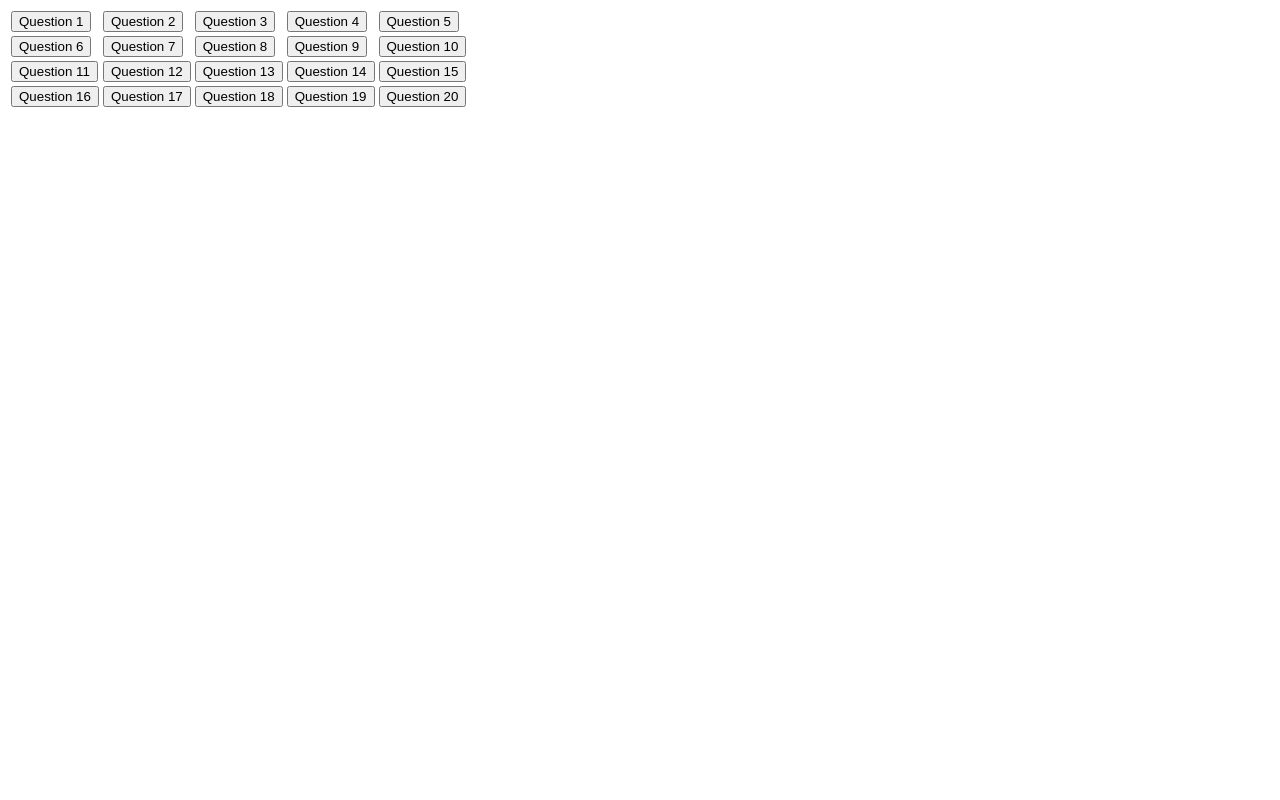
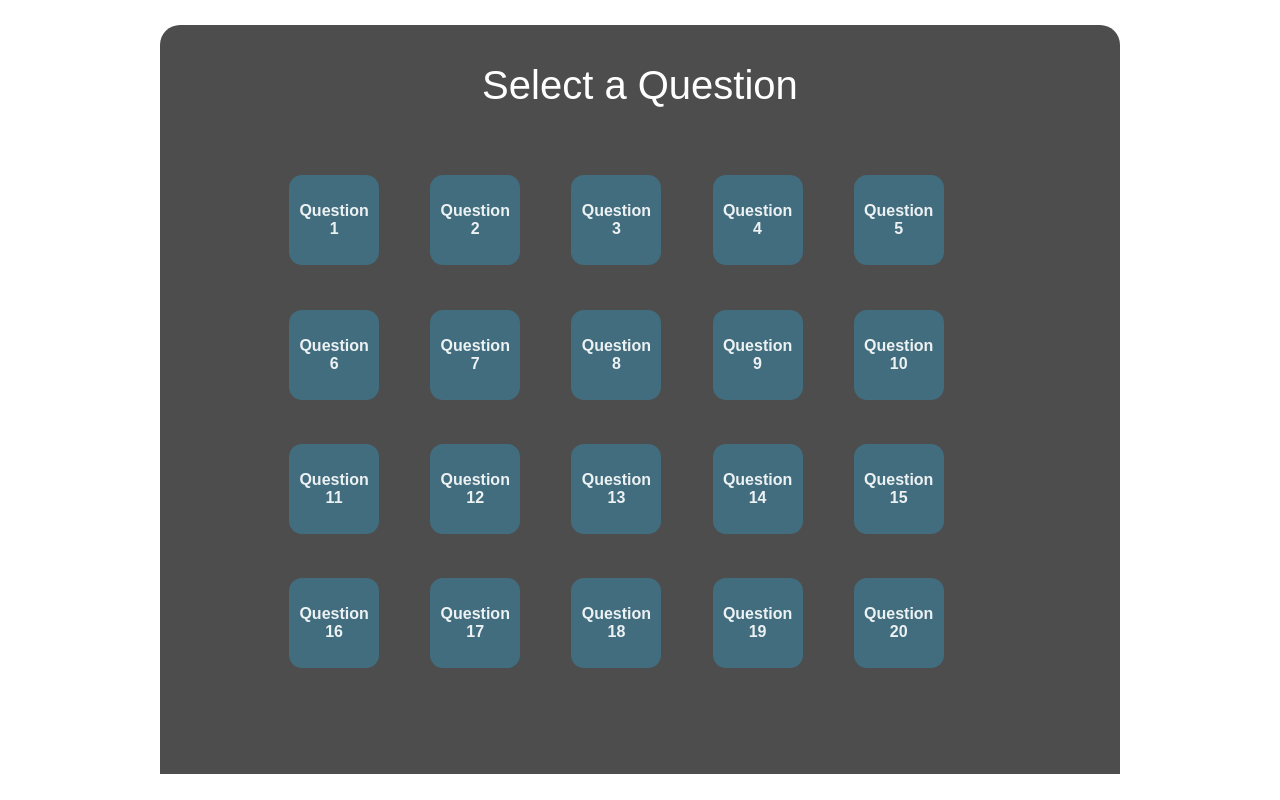
Before and after one commit to paulorcmendes/CacaBugs, a PHP site: page / in a window 1280 px wide. Run offline with PHP 8.4, Linux system fonts and the light colour scheme.

Commit message:
Adicionados efeitos de design ao menu

```diff
--- a/script.js
+++ b/script.js
@@ -67,7 +67,9 @@ function loadHTMLOfQuestion(index) {
     html += "</div>";
    	html += "<div class = \"result\" id = \"myResult\"> </div>";
     html += "</div>";
+
     document.body.innerHTML = html;
+
     document.body.appendChild(divBlack);
     openCode(code[0].getAttribute('language'));
 }
@@ -75,18 +77,27 @@ function loadHTMLOfQuestion(index) {
 function loadHTMLOfMenu(numberOfColumns){
     if(numberOfColumns == null) numberOfColumns = 5;
     var questions = dataBase.getElementsByTagName("question");
+    var divTotal = document.createElement("DIV");
+    var divIns = document.createElement("DIV");
     var divMenu = document.createElement("DIV");
     var table = document.createElement("TABLE");
     var actualRow;
     var iRow = 0;
+    table.className = "tableMenu";
+    divTotal.className = "total";
+    divIns.className = "instruction";
     divMenu.className = "menu";
     for(var i = 0; i<questions.length; i++){
         if(i%numberOfColumns == 0) actualRow = table.insertRow(iRow++);
-        actualRow.insertCell(i%numberOfColumns).innerHTML = "<button onclick = \"loadHTMLOfQuestion("+i+");\">Question "+(i+1)+"</button>";
+        actualRow.insertCell(i%numberOfColumns).innerHTML = "<button onclick = \"loadHTMLOfQuestion("+i+");\" class = \"menuQuestion\">Question "+(i+1)+"</button>";
     }
     divMenu.appendChild(table);
     document.body.innerHTML = "";
-    document.body.appendChild(divMenu);
+    divIns.innerHTML = "Select a Question";
+    divTotal.appendChild(divIns);
+    divTotal.appendChild(divMenu);
+
+    document.body.appendChild(divTotal);
 }
 
 function reactToAnswer(result, index){
--- a/style.css
+++ b/style.css
@@ -216,3 +216,48 @@ div.total{
     position:relative;
     top:1px;
 }
+
+.tableMenu{
+    width: 100%;
+    height: 100%;
+}
+.menu{
+    width: 80%;
+    height: 80%;
+    float: center;
+    margin: 0 auto;
+}
+.menuQuestion {
+  display: inline-block;
+  -webkit-box-sizing: content-box;
+  -moz-box-sizing: content-box;
+  box-sizing: content-box;
+  width: 70px;
+  height: 70px;
+  position: relative;
+  cursor: pointer;
+  padding: 10px;
+  border: none;
+  -webkit-border-radius: 13px;
+  border-radius: 13px;
+  font: normal normal bold 16px/normal Arial, Helvetica, sans-serif;
+  color: rgba(255,255,255,0.9);
+  text-align: center;
+  -o-text-overflow: clip;
+  text-overflow: clip;
+  background-color: #416d7f;
+}
+
+.menuQuestion:hover{
+  background-color: #78a7ba;
+}
+
+.instruction{
+    position: relative;
+    font-family:Arial;
+    font-size:40px;
+    color:#ffffff;
+    margin: 0 auto;
+    text-align: center;
+    margin-bottom: 5%;
+}
```
